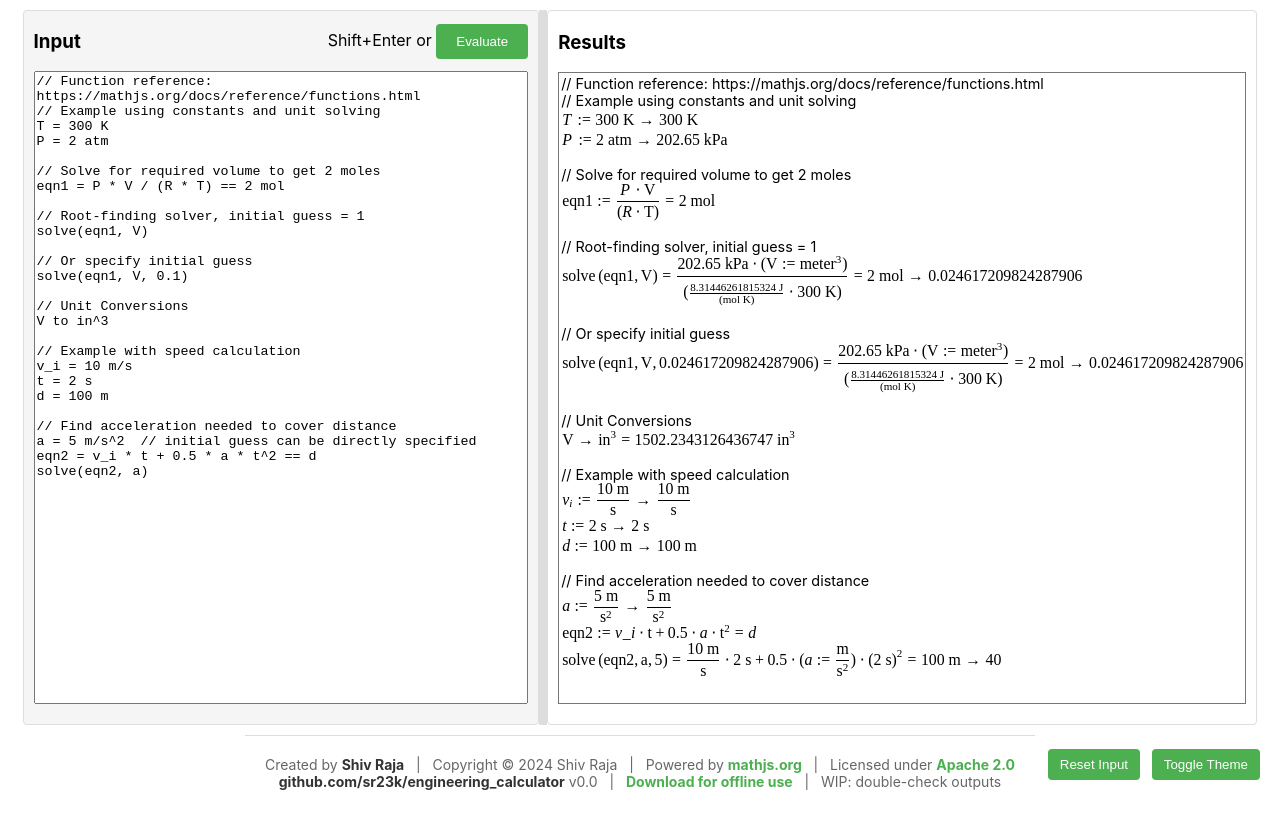
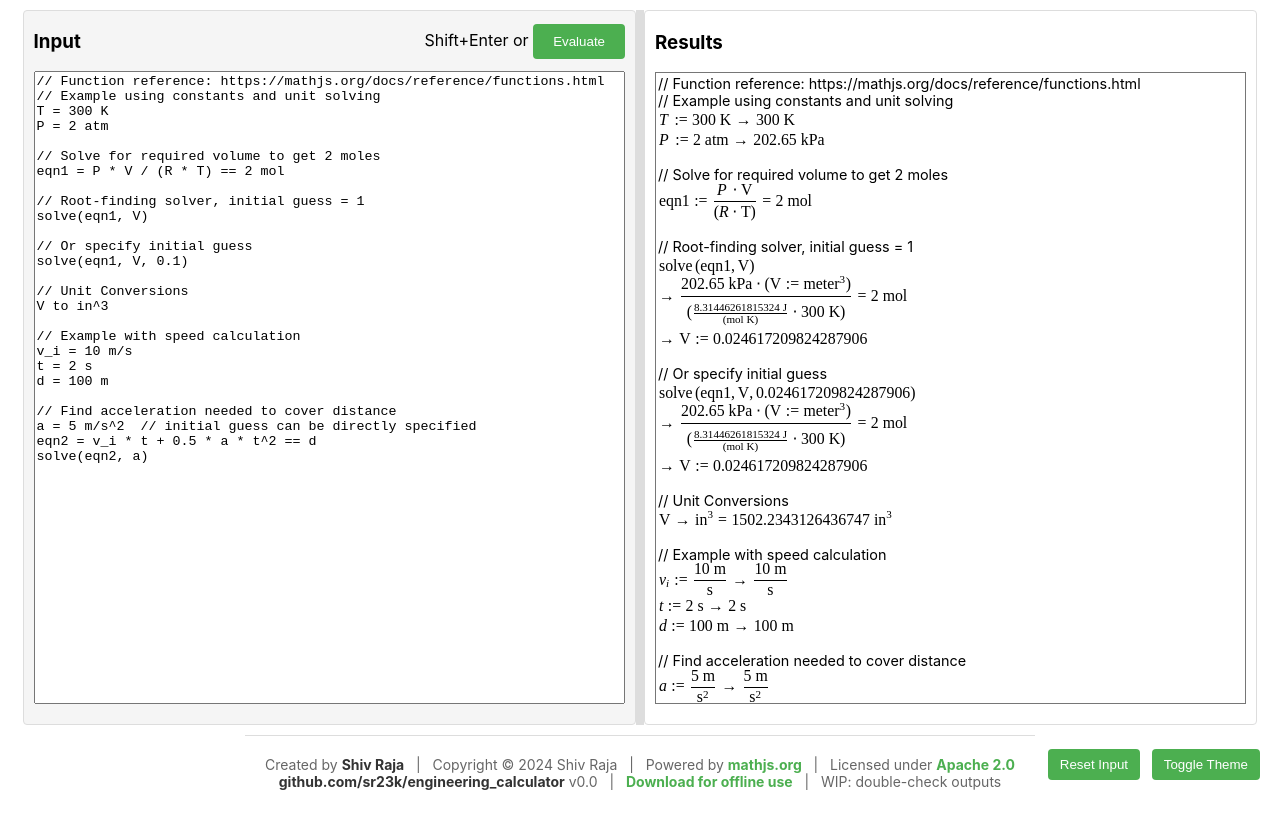
Before and after one commit to sr23k/engineering_calculator, a plain HTML site: page index.html in a window 1280 px wide. Both pictures are taken after a click on the button "Evaluate". Drawn offline with Linux system fonts and the light colour scheme; a web font is replaced by a local one.

Commit message:
better printingfor solve solutions

```diff
--- a/index.html
+++ b/index.html
@@ -527,9 +527,15 @@
                 const solution = newtonRaphson(evaluateEquation, parsedInitialValue);
                 result = math.unit(solution, unit);
                 if (knownUnit){
-                    return `\\mathrm{solve}\\left(\\mathrm{${equationName}}, \\mathrm{${variable}}, ${initialValue}\\right) = ${parsingResult} \\to ${math.parse(solution.toString()).toTex()}`;
+                    return [`\\mathrm{solve}\\left(\\mathrm{${equationName}}, \\mathrm{${variable}}, ${initialValue}\\right)`,
+                            `\\to ${parsingResult}`,
+                            `\\to \\mathrm{${variable}} := ${math.parse(solution.toString()).toTex()}`,
+                            result];
                 } else {
-                    return `\\mathrm{solve}\\left(\\mathrm{${equationName}}, \\mathrm{${variable}}\\right) = ${parsingResult} \\to ${math.parse(solution.toString()).toTex()}`;;
+                    return [`\\mathrm{solve}\\left(\\mathrm{${equationName}}, \\mathrm{${variable}}\\right)`,
+                            `\\to ${parsingResult}`,
+                            `\\to \\mathrm{${variable}} := ${math.parse(solution.toString()).toTex()}`,
+                            result];
                 }
             } catch(error){
                 throw new Error(`Failed to solve equation: ${error.message}`);
@@ -546,6 +552,16 @@
                 event.preventDefault();  // Prevent browser save dialog
                 saveInput();
             }
+        }
+
+        function pushResult(resultText){
+            const resultDiv = document.createElement('div');
+            katex.render(resultText, resultDiv, {
+                displayMode: true,
+                throwOnError: false,
+                fleqn: true,
+            });
+            output.appendChild(resultDiv);
         }
 
         // Function to evaluate input
@@ -583,7 +599,6 @@
                     }
 
                     try {
-                        let resultText;
                         if (line.includes('solve(')) {
                             // Handle solve function...
                             const match = line.match(/solve\(([^)]+)\)/)[1].split(/\s*,\s*/);
@@ -593,11 +608,17 @@
                                 let solution;
                                 if(match.length > 2){
                                     const initialValue = match[2].trim();
-                                    resultText = solveEquation(equationName, variable, initialValue);
+                                    [result1, result2, result3, result4] = solveEquation(equationName, variable, initialValue);
+                                    pushResult(result1);
+                                    pushResult(result2);
+                                    pushResult(result3);
                                 } else {
-                                    resultText = solveEquation(equationName, variable);
+                                    [result1, result2, result3, result4] = solveEquation(equationName, variable);
+                                    pushResult(result1);
+                                    pushResult(result2);
+                                    pushResult(result3);
                                 }
-                                parser.set(variable, result);
+                                parser.set(variable, result4);
                             }
                         } else if (eqnAssign.test(line)) {
                             // Store equation for later use
@@ -605,12 +626,12 @@
                             const name = parts[0].trim();
                             const equation = line.substring(line.indexOf('=') + 1).trim().split('//')[0].trim();
                             equations[name] = equation;
-                            resultText = `\\mathrm{${name}} := ${math.parse(equation).toTex()}`;
+                            pushResult(`\\mathrm{${name}} := ${math.parse(equation).toTex()}`);
                         } else if (standAloneEqn.test(line)){
                             variable = findFreeVariable(line);
                             const equationName = "dummy";
                             solution = solveEquation(equationName, variable);
-                            resultText = `\\mathrm{${line}} = ${math.parse(solution.toString()).toTex()}`;
+                            pushResult(`\\mathrm{${line}} = ${math.parse(solution.toString()).toTex()}`);
                             parser.set(variable, solution);
                         } else if (line.includes('=')) {
                             // Handle assignment
@@ -619,28 +640,21 @@
                             const expr = parts[1].split('//')[0].trim(); // Remove comments
                             const result = parser.evaluate(expr);
                             parser.set(name, result);
-                            resultText = `${name} := ${math.parse(expr.toString()).toTex()} \\to ${math.parse(result.toString()).toTex()}`;
+                            pushResult(`${name} := ${math.parse(expr.toString()).toTex()} \\to ${math.parse(result.toString()).toTex()}`);
                         } else if(line.includes('to')){
                             // Handle unit conversion
                             const parts = line.split('to');
                             const value = parts[0].trim();
                             const unit = parts[1].trim();
                             const result = parser.evaluate(line);
-                            resultText = `\\text{${value}} \\to \\mathrm{${unit}} = ${math.parse(result.toString()).toTex()}`;
+                            pushResult(`\\text{${value}} \\to \\mathrm{${unit}} = ${math.parse(result.toString()).toTex()}`)
                         } else{
                             // Direct evaluation
                             const result = parser.evaluate(line);
-                            resultText = `\\text{${line}} := ${math.parse(result.toString()).toTex()}`;
+                            pushResult(`\\text{${line}} := ${math.parse(result.toString()).toTex()}`)
                         }
 
                         // Create a new div for each result and render with KaTeX
-                        const resultDiv = document.createElement('div');
-                        katex.render(resultText, resultDiv, {
-                            displayMode: true,
-                            throwOnError: false,
-                            fleqn: true,
-                        });
-                        output.appendChild(resultDiv);
 
                     } catch (error) {
                         const errorDiv = document.createElement('div');
```
